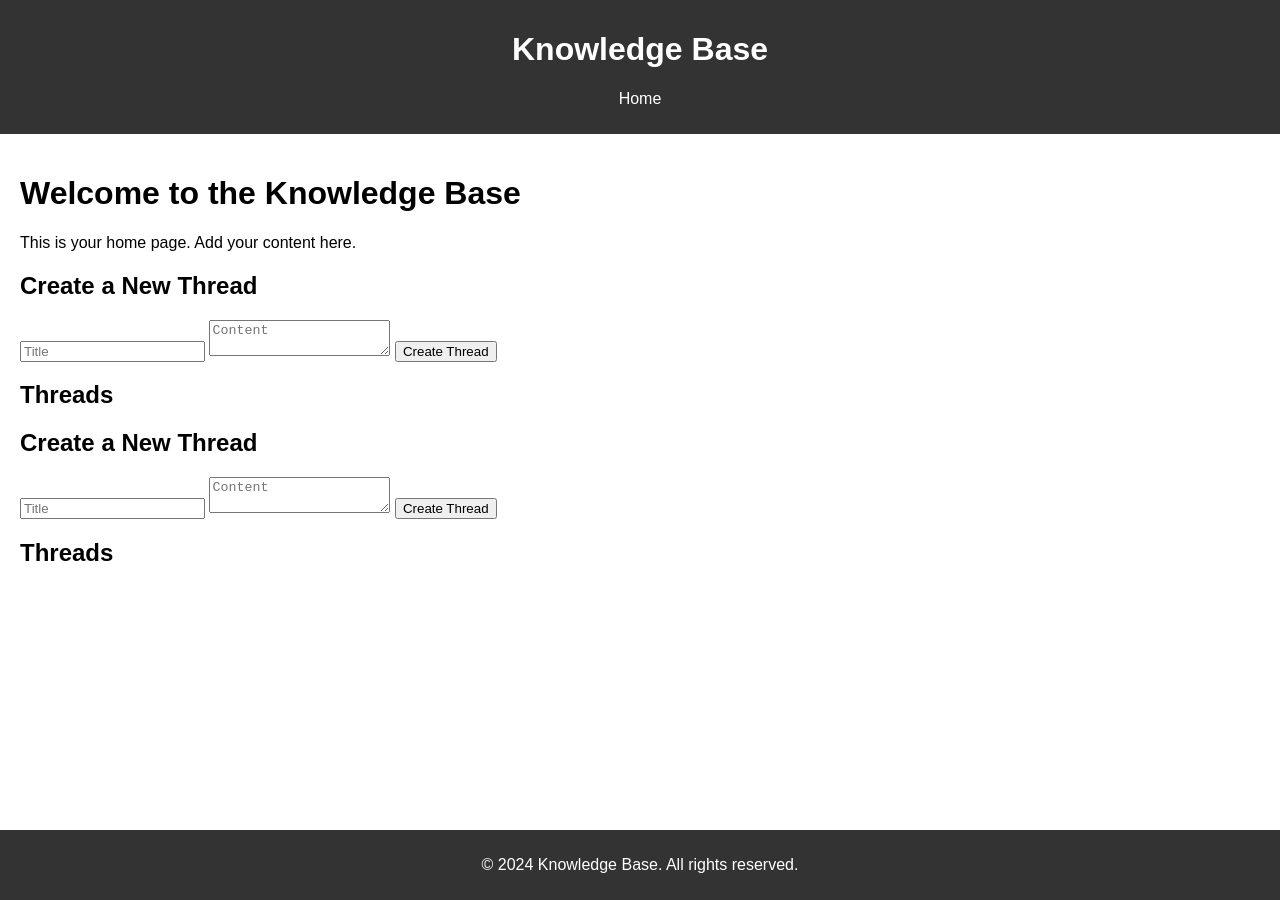
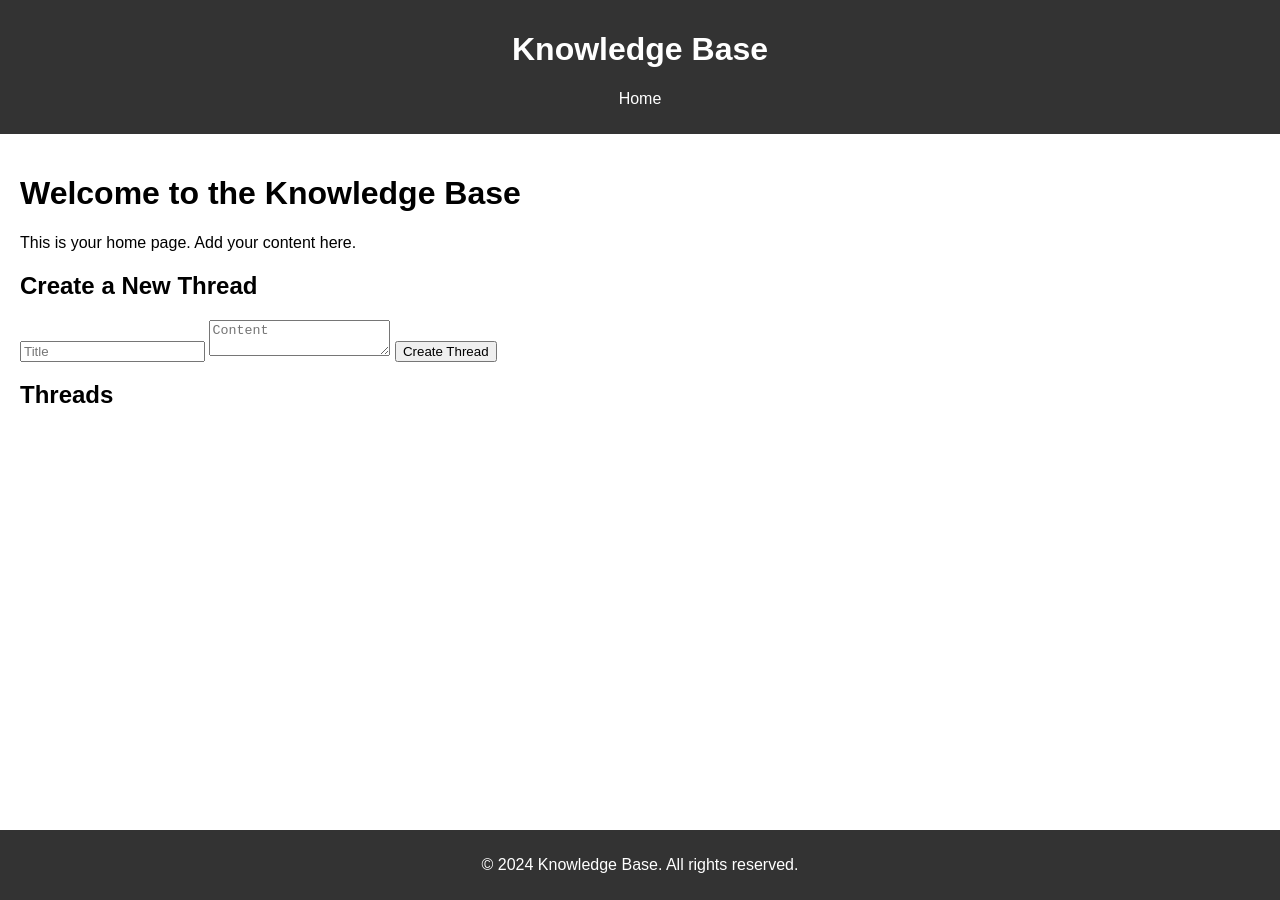
Before and after one commit to manishkamarapu/site, a Jekyll site: the page built from index.md, in a window 1280 px wide. Built offline with Jekyll 4.4.1, drawn with Linux system fonts in a browser that asks for light colours; a script that is not in the unit is left out.

Commit message:
Update default.html

```diff
--- a/_layouts/default.html
+++ b/_layouts/default.html
@@ -18,18 +18,6 @@
   </header>
   <main>
     {{ content }}
-    <div>
-      <h2>Create a New Thread</h2>
-      <form id="thread-form">
-        <input type="text" id="thread-title" placeholder="Title" required>
-        <textarea id="thread-content" placeholder="Content" required></textarea>
-        <button type="submit">Create Thread</button>
-      </form>
-    </div>
-    <div>
-      <h2>Threads</h2>
-      <ul id="threads"></ul>
-    </div>
   </main>
   <footer>
     <p>&copy; {{ site.time | date: '%Y' }} {{ site.title }}. All rights reserved.</p>
```
